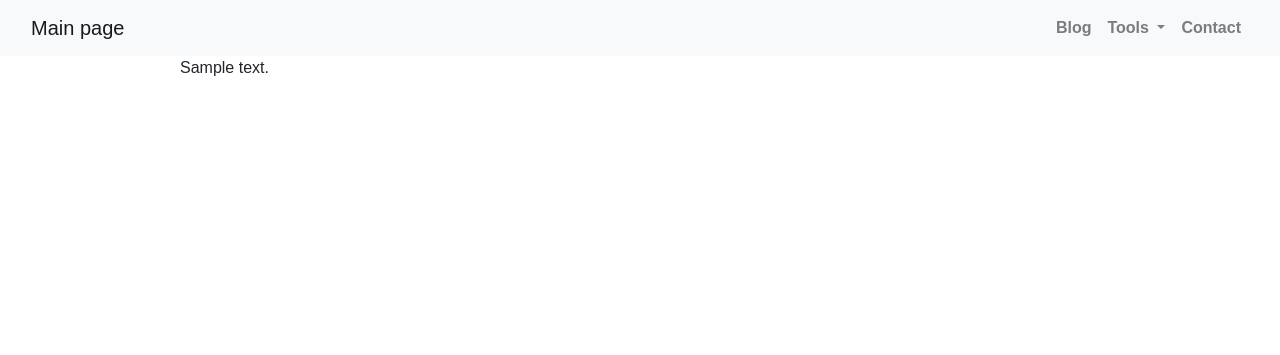
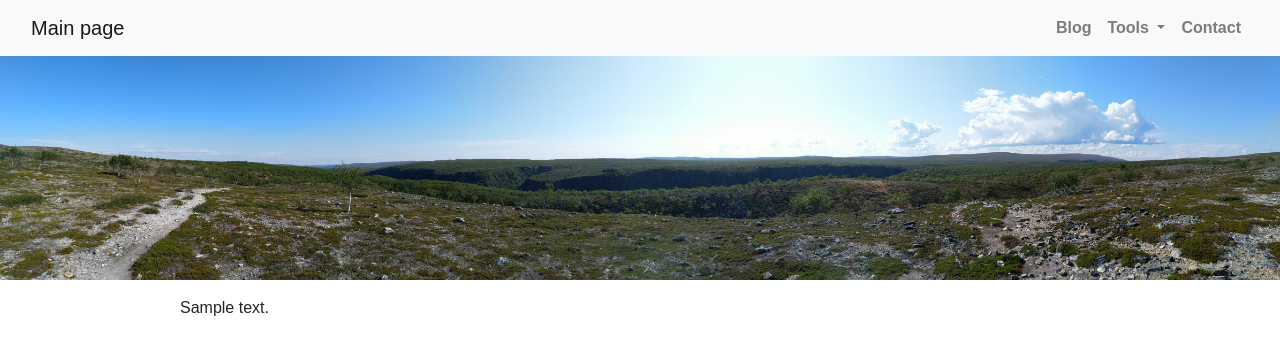
Before and after one commit to attekoskivaara/myownsite, a Django app: page / in a window 1280 px wide. Shown: the top 355 px of the page. Run offline with Django 3.2, Linux system fonts and the light colour scheme; tables that the repository leaves empty hold one stand-in row (values such as "Sample post"); parts of the project's set-up code (start-up, migrations or seed data) failed here and were passed over; some libraries are stand-ins or nearby versions.

Commit message:
kuva takaisin

```diff
--- a/templates/index.html
+++ b/templates/index.html
@@ -4,7 +4,10 @@
 {% block content %}
 
 <header class="masthead">
-
+  <p>
+    {% load static %}
+    <img src="{% static 'media/tausta.jpg' %}" width="100%"  alt="home" >
+  </p>
   <div class="overlay"></div>
   <div class="container">
     <div class="row">
```
